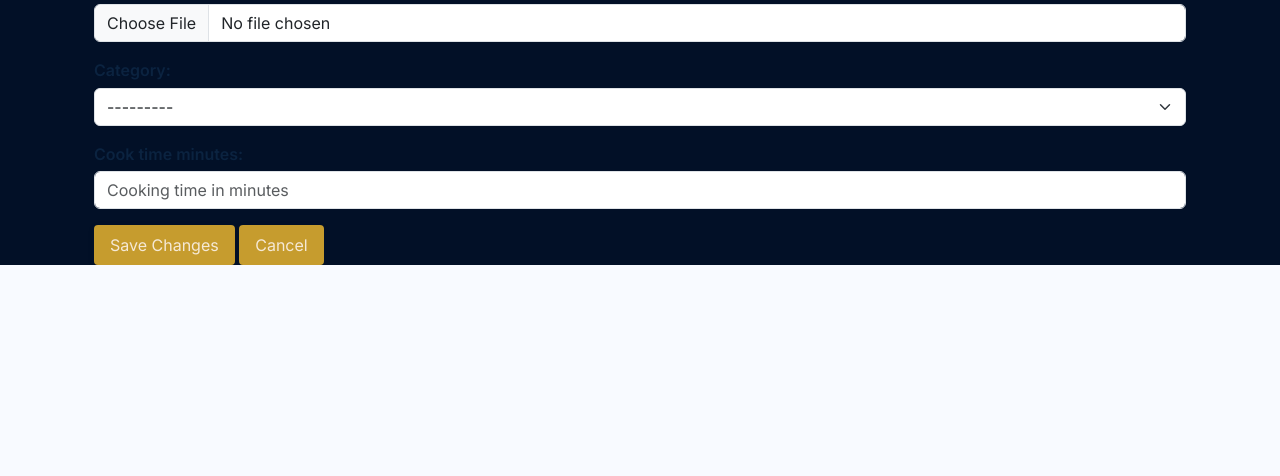
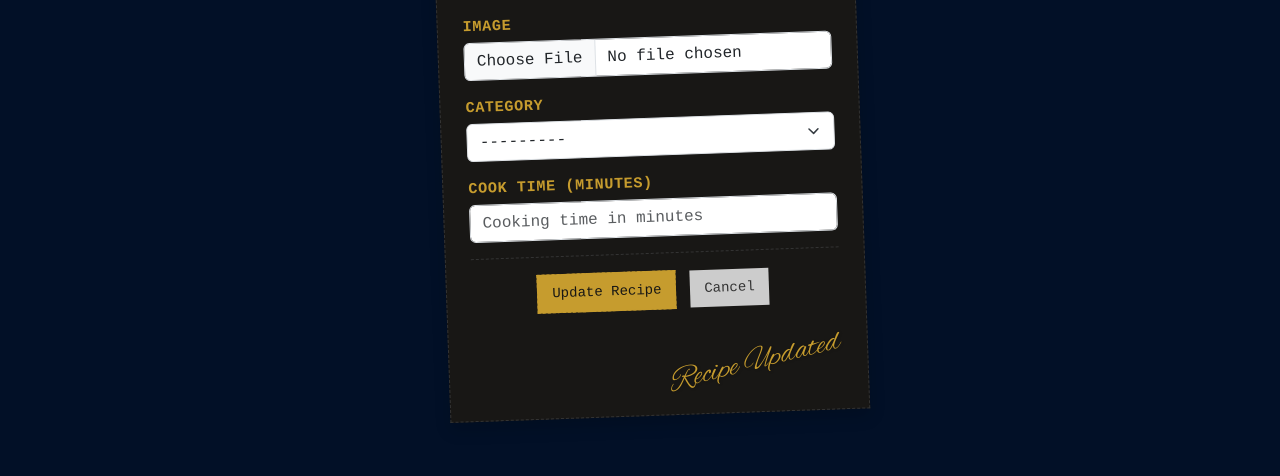
Before and after one commit to MoustacheCode/fry-me-to-the-moon, a Django app: template recipes/templates/recipes/recipe_edit.html in a window 1280 px wide. Shown: the part 880-1356 px from the top of the page. Before the commit the page ends 1145 px from the top, so only its background shows below. Run offline with Django 4.2, Linux system fonts and the light colour scheme; the template is opened without the code that fills it: values that come from a table or form of the project are taken from there, others are empty; data comes from the database, SQL or seed files in the repository; some web fonts are replaced.

Commit message:
Styled edit page to reflect similar styling

```diff
--- a/recipes/templates/recipes/recipe_edit.html
+++ b/recipes/templates/recipes/recipe_edit.html
@@ -1,14 +1,89 @@
-{% extends 'recipes/base.html' %}
-{% block title %}Edit Recipe{% endblock %}
+{% extends "recipes/base.html" %}
+{% block content %}
+<div class="receipt-container">
+  <div class="receipt-header">
+    FRY ME TO THE MOON — EDIT RECIPE
+    <div class="receipt-meta">Order #2025-EDIT</div>
+  </div>
 
-{% block content %}
-<div class="container mt-4">
-    <h2>Edit Recipe</h2>
+  <div class="receipt-body">
     <form method="post" enctype="multipart/form-data">
-        {% csrf_token %}
-        {{ form.as_p }}
-        <button type="submit" class="btn btn-primary">Save Changes</button>
-        <a href="{% url 'recipe_detail' recipe.pk %}" class="btn btn-secondary">Cancel</a>
+      {% csrf_token %}
+      {{ form.non_field_errors }}
+
+      <!-- Title -->
+      <p>
+        <label class="receipt-title-label" for="{{ form.title.id_for_label }}">Title</label><br>
+        {{ form.title }}
+        {% if form.title.errors %}
+          <span class="validation-message">{{ form.title.errors }}</span>
+        {% endif %}
+      </p>
+
+      <!-- Description -->
+      <p>
+        <label class="receipt-title-label" for="{{ form.description.id_for_label }}">Description</label><br>
+        {{ form.description }}
+        {% if form.description.errors %}
+          <span class="validation-message">{{ form.description.errors }}</span>
+        {% endif %}
+      </p>
+
+      <!-- Ingredients -->
+      <p>
+        <label class="receipt-title-label" for="{{ form.ingredients.id_for_label }}">Ingredients</label><br>
+        {{ form.ingredients }}
+        {% if form.ingredients.errors %}
+          <span class="validation-message">{{ form.ingredients.errors }}</span>
+        {% endif %}
+      </p>
+
+      <!-- Instructions -->
+      <p>
+        <label class="receipt-title-label" for="{{ form.steps.id_for_label }}">Instructions</label><br>
+        {{ form.steps }}
+        {% if form.steps.errors %}
+          <span class="validation-message">{{ form.steps.errors }}</span>
+        {% endif %}
+      </p>
+
+      <!-- Image -->
+      <p>
+        <label class="receipt-title-label" for="{{ form.image.id_for_label }}">Image</label><br>
+        {{ form.image }}
+        {% if form.image.errors %}
+          <span class="validation-message">{{ form.image.errors }}</span>
+        {% endif %}
+      </p>
+
+      <!-- Category -->
+      <p>
+        <label class="receipt-title-label" for="{{ form.category.id_for_label }}">Category</label><br>
+        {{ form.category }}
+        {% if form.category.errors %}
+          <span class="validation-message">{{ form.category.errors }}</span>
+        {% endif %}
+      </p>
+
+      <!-- Cook Time -->
+      <p>
+        <label class="receipt-title-label" for="{{ form.cook_time_minutes.id_for_label }}">Cook Time (minutes)</label><br>
+        {{ form.cook_time_minutes }}
+        {% if form.cook_time_minutes.errors %}
+          <span class="validation-message">{{ form.cook_time_minutes.errors }}</span>
+        {% endif %}
+      </p>
+
+      <div class="receipt-footer">
+        <button type="submit" class="btn-register">Update Recipe</button>
+        <a href="{% url 'recipe_list' %}" class="btn-cancel">Cancel</a>
+      </div>
     </form>
+  </div>
+
+  <!-- Signature line -->
+  <div class="receipt-signature">
+    <p class="signature-text">Recipe Updated</p>
+  </div>
 </div>
 {% endblock %}
```
